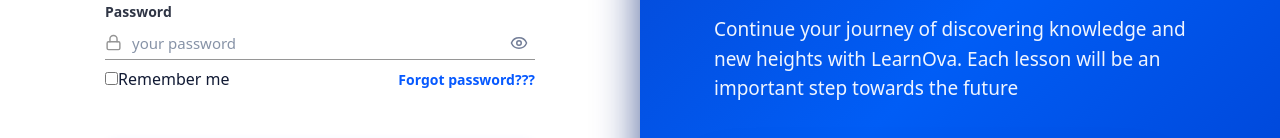
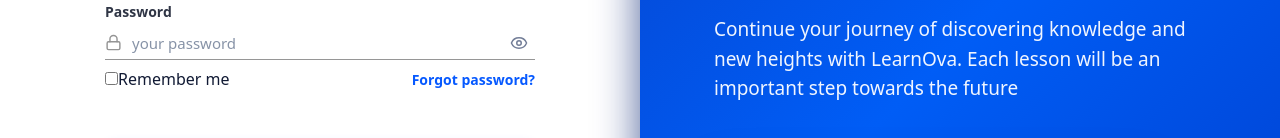
Before and after one commit to khanh030106/DATN-LearnOva, a React (Vite) app in the folder front_end/: page /learnova/auth/login in a window 1280 px wide. Shown: the part 359-497 px from the top of the page. Built offline with nearby package versions, Linux system fonts and the light colour scheme; no server answers.

Commit message:
khanh - up cloud completed

```diff
--- a/front_end/src/page/login/components/LoginForm.jsx
+++ b/front_end/src/page/login/components/LoginForm.jsx
@@ -106,7 +106,7 @@
                                 Remember me
                             </label>
 
-                            <Link to="/forgot-password" className="form-option-forgot">Forgot password???</Link>
+                            <Link to="/forgot-password" className="form-option-forgot">Forgot password?</Link>
                         </div>
 
                         <button type="submit" className="auth-submit-button login-submit-button">
```
